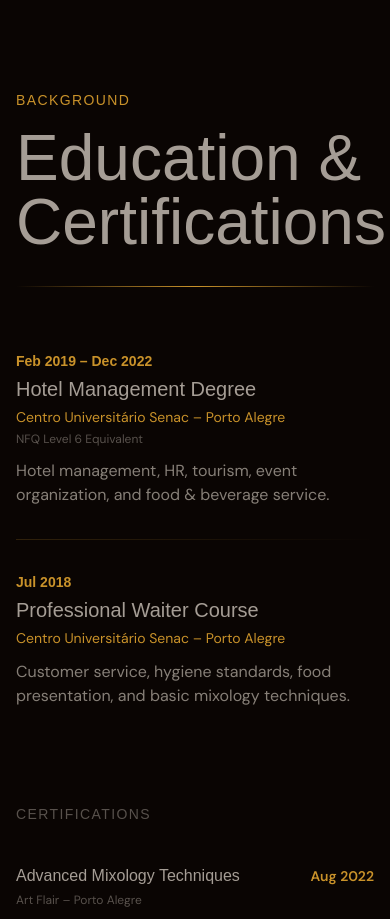
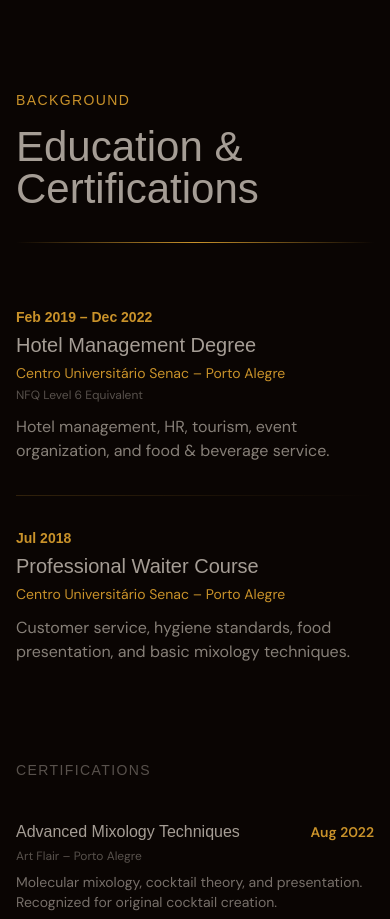
Before and after one commit to RaulFavin/portifoio-, a Next.js app: page / in a window 390 px wide. Shown: the part 4180-5099 px from the top of the page. Built offline with nearby package versions, Linux system fonts and the light colour scheme; a web font is replaced by a local one.

Commit message:
fix(EducationSection): adjust heading size for better responsiveness

```diff
--- a/app/components/EducationSection.tsx
+++ b/app/components/EducationSection.tsx
@@ -42,7 +42,7 @@ export function EducationSection() {
       <h2 className="uppercase text-primary text-sm font-sans pb-4 tracking-widest">
         Background
       </h2>
-      <h3 className="text-[64px] font-sans leading-[1] mb-8">Education &amp; Certifications</h3>
+      <h3 className="text-[42px] md:text-[64px] font-sans leading-[1] mb-8">Education &amp; Certifications</h3>
 
       <div className="h-px w-full bg-linear-to-r from-transparent via-primary to-transparent mb-8" />
 
```
